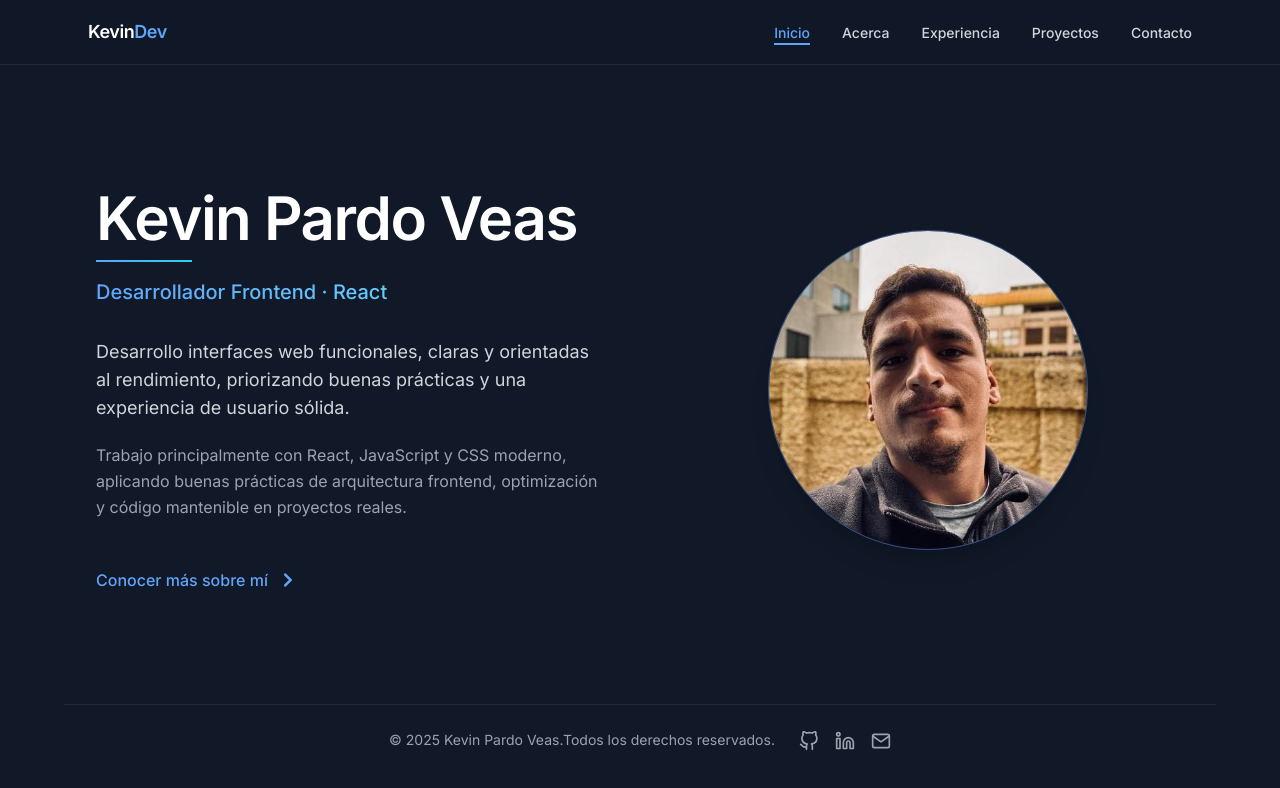
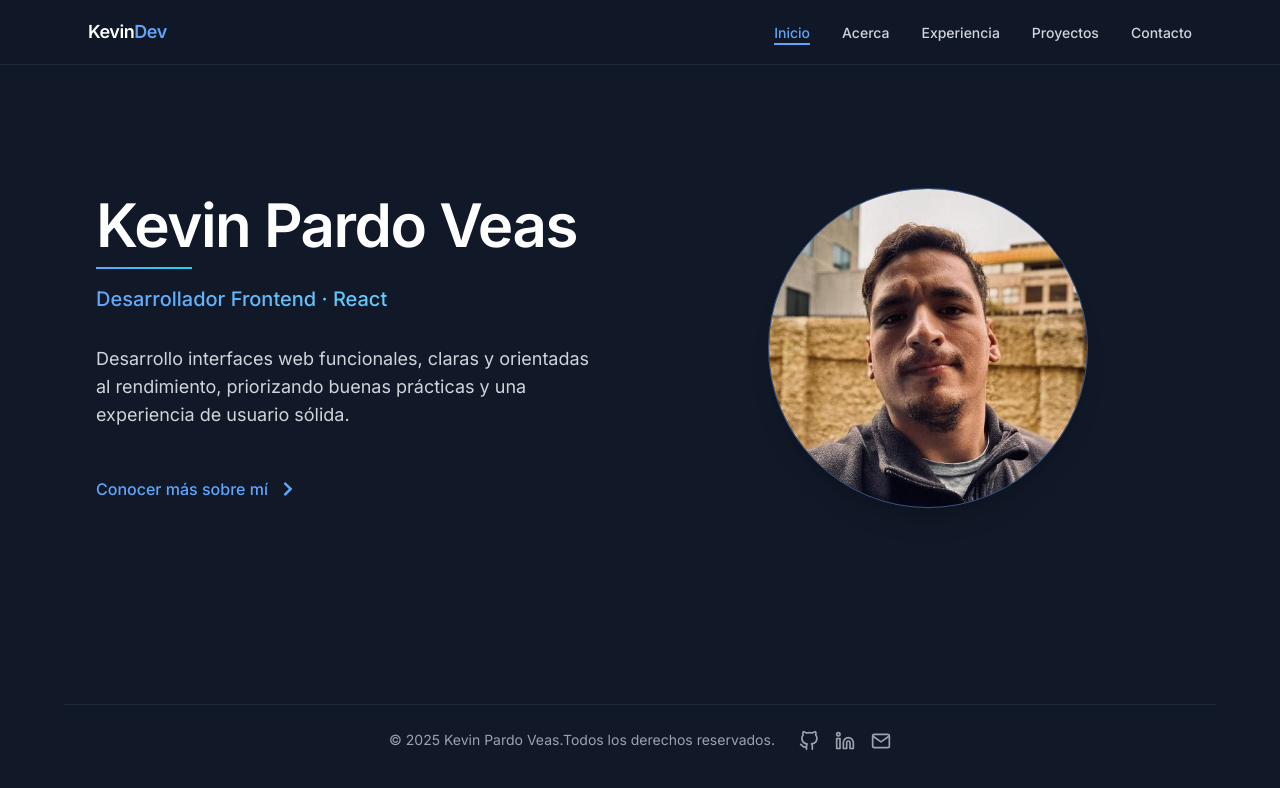
Before and after one commit to Krpardo27/kevin-portfolio, a React (Vite) app in the folder frontend/: page / in a window 1280 px wide. Shown: the top 788 px of the page. Built offline with nearby package versions, Linux system fonts and the light colour scheme.

Commit message:
Se quita párrafo en Home

```diff
--- a/frontend/src/pages/Home.jsx
+++ b/frontend/src/pages/Home.jsx
@@ -3,7 +3,6 @@ import { Link } from "react-router-dom";
 import { useSEO } from "../hooks/useSEO";
 
 const Home = () => {
-
   useSEO({
     title: "Kevin Pardo | Desarrollador Frontend React & MERN",
     description:
@@ -45,12 +44,6 @@ const Home = () => {
               Desarrollo interfaces web funcionales, claras y orientadas al
               rendimiento, priorizando buenas prácticas y una experiencia de
               usuario sólida.
-            </p>
-
-            <p className="text-gray-400 leading-relaxed">
-              Trabajo principalmente con React, JavaScript y CSS moderno,
-              aplicando buenas prácticas de arquitectura frontend, optimización
-              y código mantenible en proyectos reales.
             </p>
           </div>
 
```
